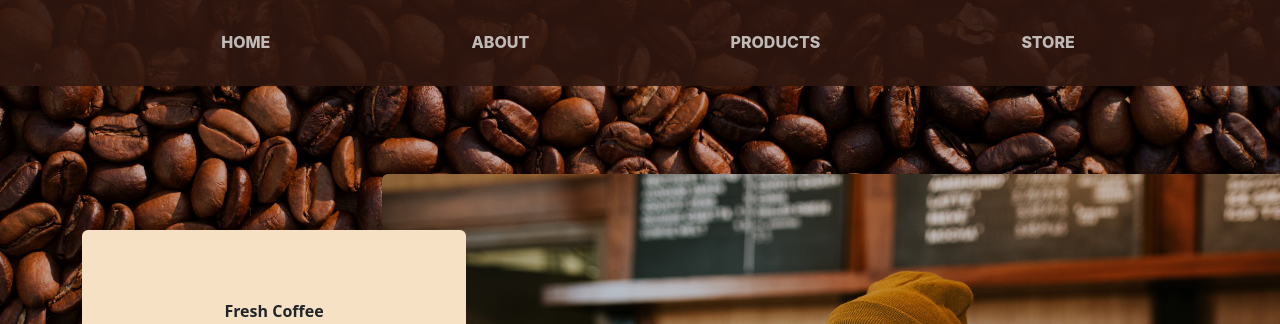
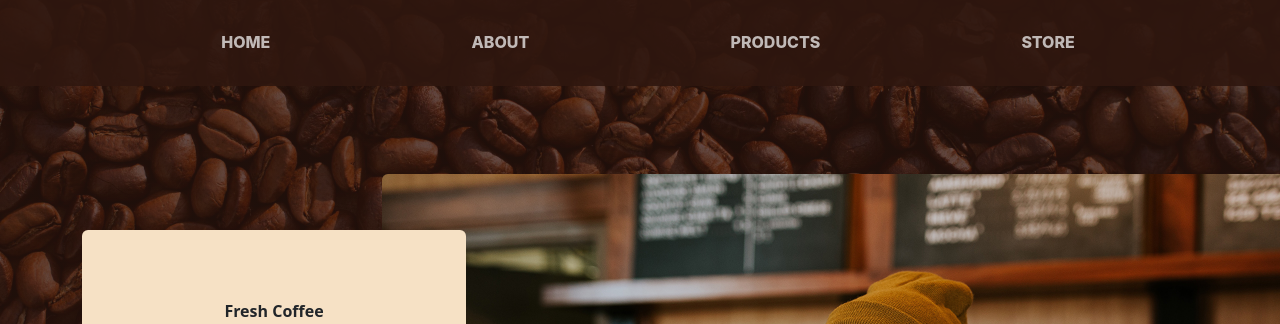
Before and after one commit to HalaAl-Omary/coffee-shop, a plain HTML site: page index.html in a window 1280 px wide. Shown: the part 270-594 px from the top of the page. Drawn offline with nearby package versions, Linux system fonts and the light colour scheme.

Commit message:
bg-color

```diff
--- a/assets/CSS/styles.css
+++ b/assets/CSS/styles.css
@@ -8,8 +8,8 @@
     margin: 0;
     padding: 0;
     height: 100vh;
-   background-image:  url('/assets/coffee_coffee_bean_grains_164330_3840x2400\ \(2\).jpg');
-     background-size: cover;
+    background-image: linear-gradient(rgba(47, 23, 15, 0.65), rgba(47, 23, 15, 0.65)),url(/assets/coffee_coffee_bean_grains_164330_3840x2400\ \(2\).jpg);
+    background-size: cover;
     background-position: center;
     background-attachment: fixed;
     background-repeat: no-repeat;
```
